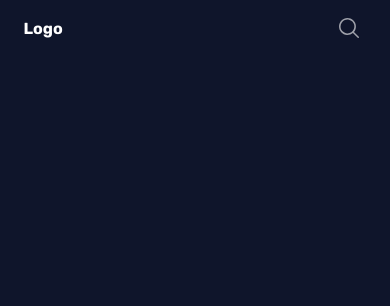
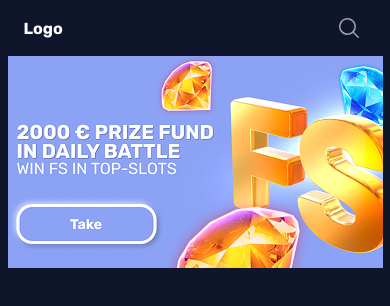
Before and after one commit to Ynln69/test-task-synchronic, a website built with webpack: page src/index.html in a window 390 px wide. Built offline with nearby package versions, Linux system fonts and the light colour scheme.

Commit message:
add hero banner with responsive image

```diff
--- /dev/null
+++ b/src/scripts/components/hero.js
@@ -0,0 +1,10 @@
+export function renderHero() {
+  return `
+    <section class="hero">
+      <picture>
+        <source media="(max-width: 767px)" srcset="images/hero-fs-mob.png" />
+        <img class="hero__image" src="images/hero-fs.png" alt="2000 € Prize Fund in Daily Battle" />
+      </picture>
+    </section>
+  `;
+}
--- a/src/scripts/main.js
+++ b/src/scripts/main.js
@@ -1,9 +1,12 @@
 import "../styles/main.scss";
 import { renderHeader } from "./components/header.js";
+import { renderHero } from "./components/hero.js";
 
 const root = document.getElementById("app");
 
 root.innerHTML = `
   ${renderHeader()}
-  <main class="page"></main>
+  <main class="page">
+    ${renderHero()}
+  </main>
 `;
--- a/src/styles/abstracts/_variables.scss
+++ b/src/styles/abstracts/_variables.scss
@@ -14,6 +14,8 @@ $breakpoint-desktop: 1440px;
   --container-padding: 20px;
   --container-padding-mob: 16px;
 
+  --hero-max-width-mob: 375px;
+
   --transition-fast: 0.15s ease;
   --transition-base: 0.25s ease;
 }
--- /dev/null
+++ b/src/styles/components/_hero.scss
@@ -0,0 +1,21 @@
+@use '../abstracts/mixins' as *;
+
+.hero {
+  margin-bottom: 24px;
+
+  picture,
+  &__image {
+    display: block;
+    width: 100%;
+    height: auto;
+
+    @include mobile {
+      max-width: var(--hero-max-width-mob);
+      margin-inline: auto;
+    }
+  }
+
+  &__image {
+    object-fit: cover;
+  }
+}
--- a/src/styles/main.scss
+++ b/src/styles/main.scss
@@ -3,3 +3,4 @@
 @use 'base/layout';
 
 @use 'components/header';
+@use 'components/hero';
```
Also changed, not shown: public/images/hero-fs-mob.png (added), public/images/hero-fs.png (added).
